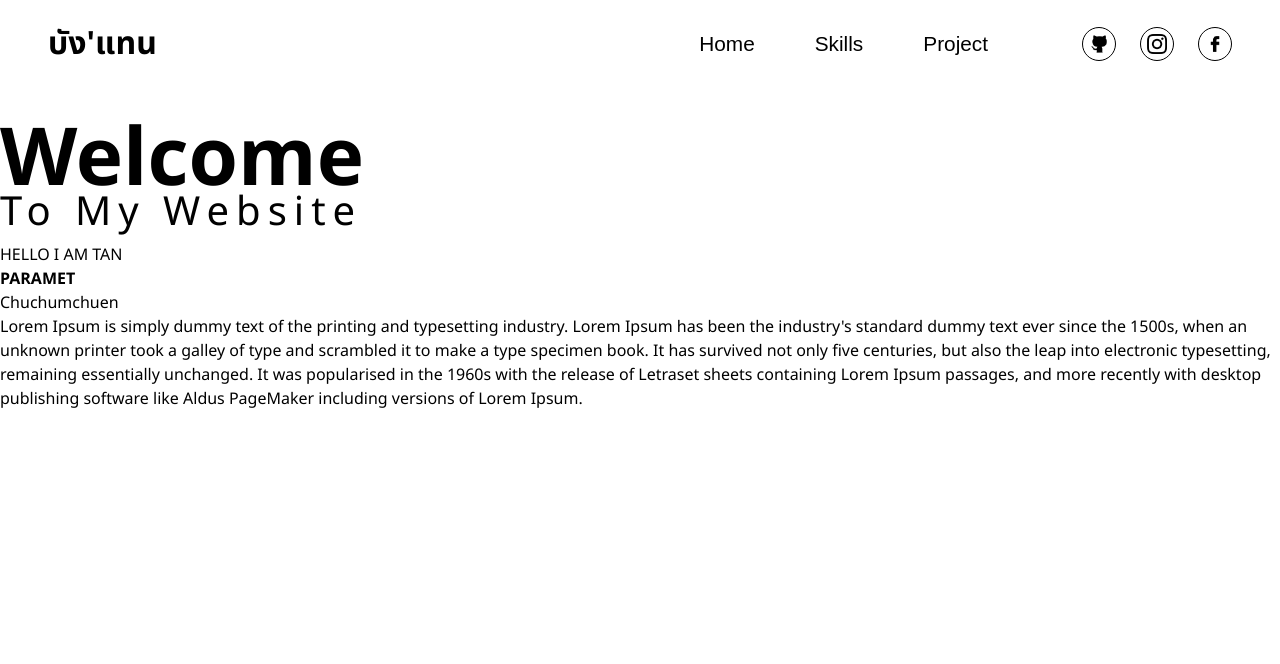
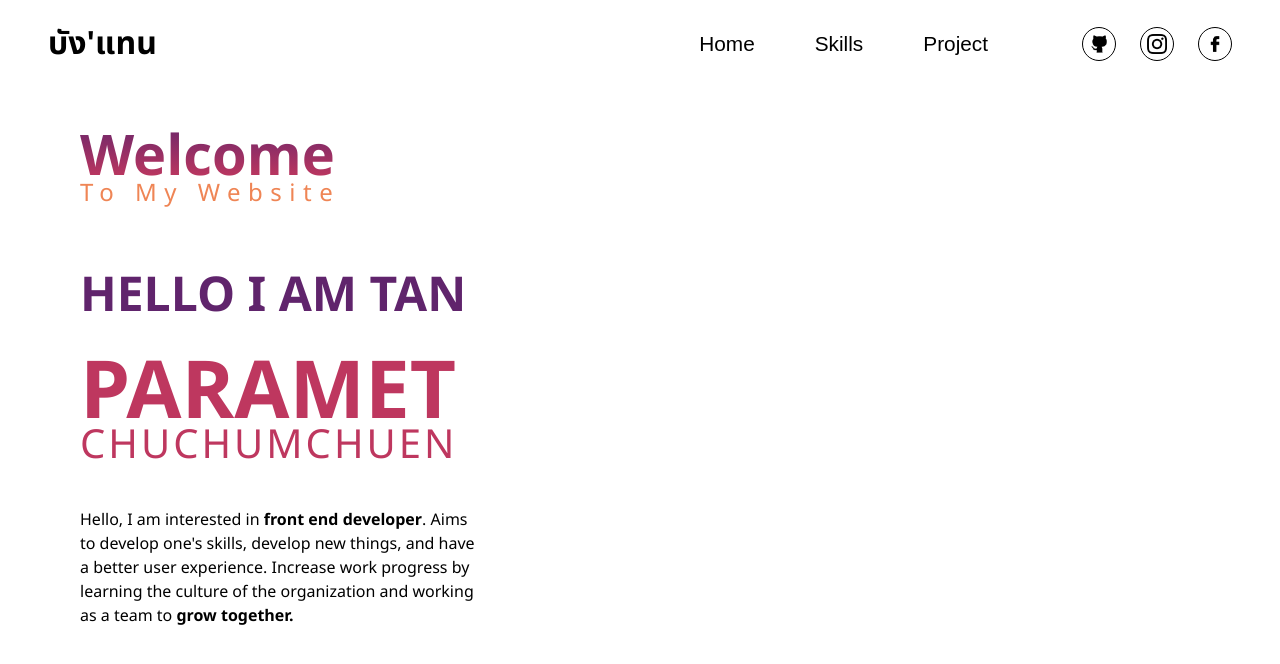
Before and after one commit to TAN-PARAMET/MY-Portfolio-Website, a React (Create React App) app: page / in a window 1280 px wide. Shown: the top 664 px of the page. Built offline with nearby package versions, Linux system fonts and the light colour scheme.

Commit message:
complete text introduction.js

```diff
--- a/src/App.css
+++ b/src/App.css
@@ -11,3 +11,46 @@ p {
   margin-inline-start: 0px;
   margin-inline-end: 0px;
 }
+
+h1 {
+  display: block;
+  font-size: 2em;
+  margin-block-start: 0em;
+  margin-block-end: 0em;
+  margin-inline-start: 0px;
+  margin-inline-end: 0px;
+  font-weight: bold;
+}
+
+.text-gradient {
+  background: rgb(96, 36, 108);
+  background: linear-gradient(
+    180deg,
+    rgba(96, 36, 108, 1) 0%,
+    rgba(190, 55, 95, 1) 75%
+  );
+  -webkit-background-clip: text;
+  -webkit-text-fill-color: transparent;
+}
+
+.color-yellow {
+  color: #ef8555;
+}
+
+.color-puple {
+  color: #60246c;
+}
+
+.color-pink {
+  color: #be375f;
+}
+
+.background-gradient {
+  background: rgb(96, 36, 108);
+  background: linear-gradient(
+    180deg,
+    rgba(96, 36, 108, 1) 0%,
+    rgba(190, 55, 95, 1) 75%
+  );
+
+}
--- a/src/components/Introduction.js
+++ b/src/components/Introduction.js
@@ -5,31 +5,31 @@ function Introduction() {
     <div className="container">
       <div className="text-title">
         <div className="text-welcome">
-          <b>Welcome</b>
-          <p>To My Website</p>
+          <b className="text-gradient">Welcome</b>
+          <p className="color-yellow">To My Website</p>
         </div>
         <div className="text-name">
-          <p>HELLO I AM TAN</p>
-          <b>PARAMET</b>
-          <p>Chuchumchuen</p>
+          <h1 className="color-puple">HELLO I AM TAN</h1>
+          <b className="color-pink">PARAMET</b>
+          <p className="color-pink">CHUCHUMCHUEN</p>
         </div>
 
         <div className="introduction">
           <p>
-            Lorem Ipsum is simply dummy text of the printing and typesetting
-            industry. Lorem Ipsum has been the industry's standard dummy text
-            ever since the 1500s, when an unknown printer took a galley of type
-            and scrambled it to make a type specimen book. It has survived not
-            only five centuries, but also the leap into electronic typesetting,
-            remaining essentially unchanged. It was popularised in the 1960s
-            with the release of Letraset sheets containing Lorem Ipsum passages,
-            and more recently with desktop publishing software like Aldus
-            PageMaker including versions of Lorem Ipsum.
+            Hello, I am interested in <b>front end developer</b>. Aims to develop one's
+            skills, develop new things, and have a better user experience.
+            Increase work progress by learning the culture of the organization
+            and working as a team to <b>grow together.</b>
           </p>
         </div>
       </div>
 
-      <div className="img-title"></div>
+      <div className="img-title background-gradient">
+
+
+
+
+      </div>
     </div>
   );
 }
--- a/src/components/style/Introduction.css
+++ b/src/components/style/Introduction.css
@@ -1,21 +1,51 @@
-.container{
+.container {
+  display: flex;
+  margin-top: 3rem;
+  justify-content: space-between;
+}
 
-display: flex;
-margin-top: 2rem;
+.text-title {
+  margin-left: 5rem;
+}
+
+.text-name {
+  margin-top: 3rem;
+}
+
+.text-name > h1 {
+  font-size: 3rem;
+}
+
+.text-name > b {
+  font-size: 5rem;
+}
+
+.text-name > p {
+  font-size: 2.5rem;
+  letter-spacing: 3px;
+  margin-top: -2.4rem;
+}
+
+.text-welcome > b {
+  font-size: 3.5rem;
 
 }
+
+.text-welcome > p {
+  font-size: 1.5rem;
+  letter-spacing: 7.5px;
+  margin-top: -1.5rem;
+
+}
+
+.introduction{
+    margin-top: 2rem;
+    width: 25rem;
+}
+
+.img-title{
 
 
 
 
-.text-welcome > b {
-font-size: 5rem;
-
 }
-
-.text-welcome > p {
-    font-size: 2.5rem;
-    letter-spacing: 7px;
-    margin-top: -2.4rem;
-
-    }
```
